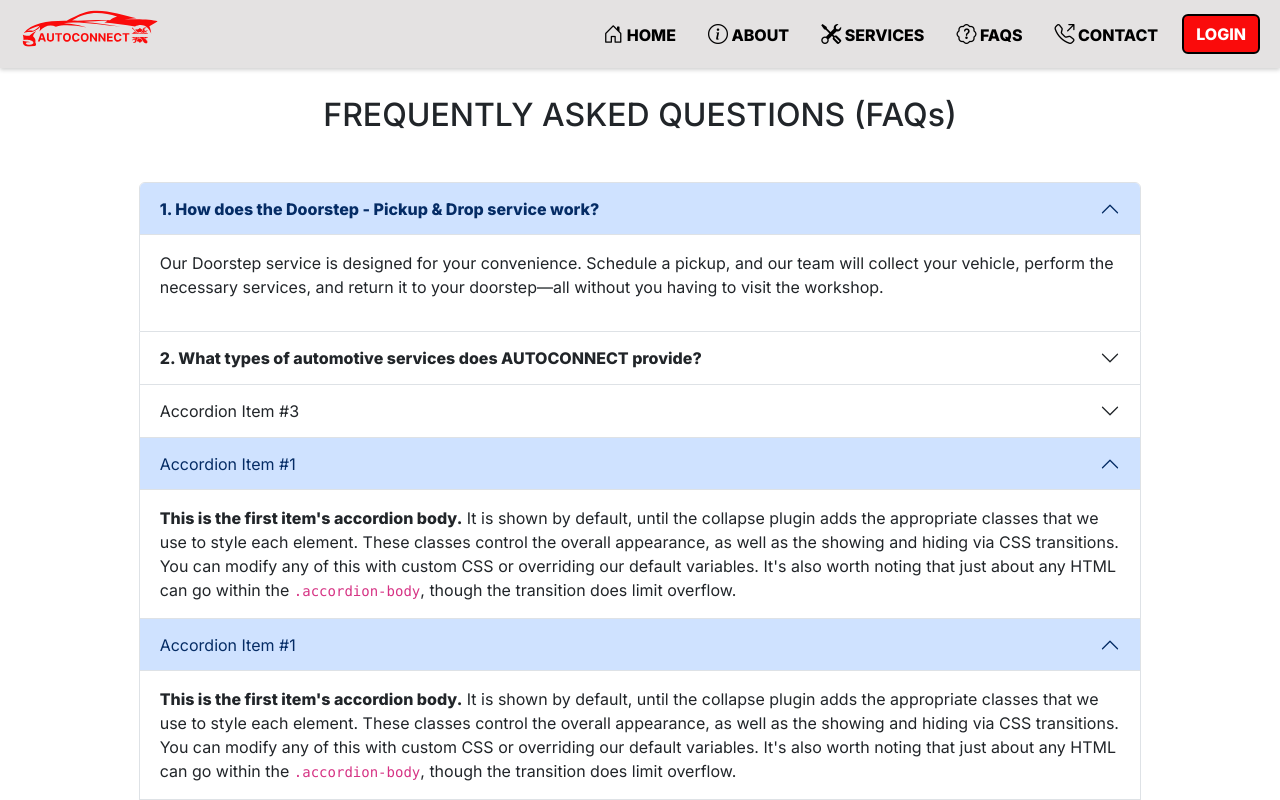
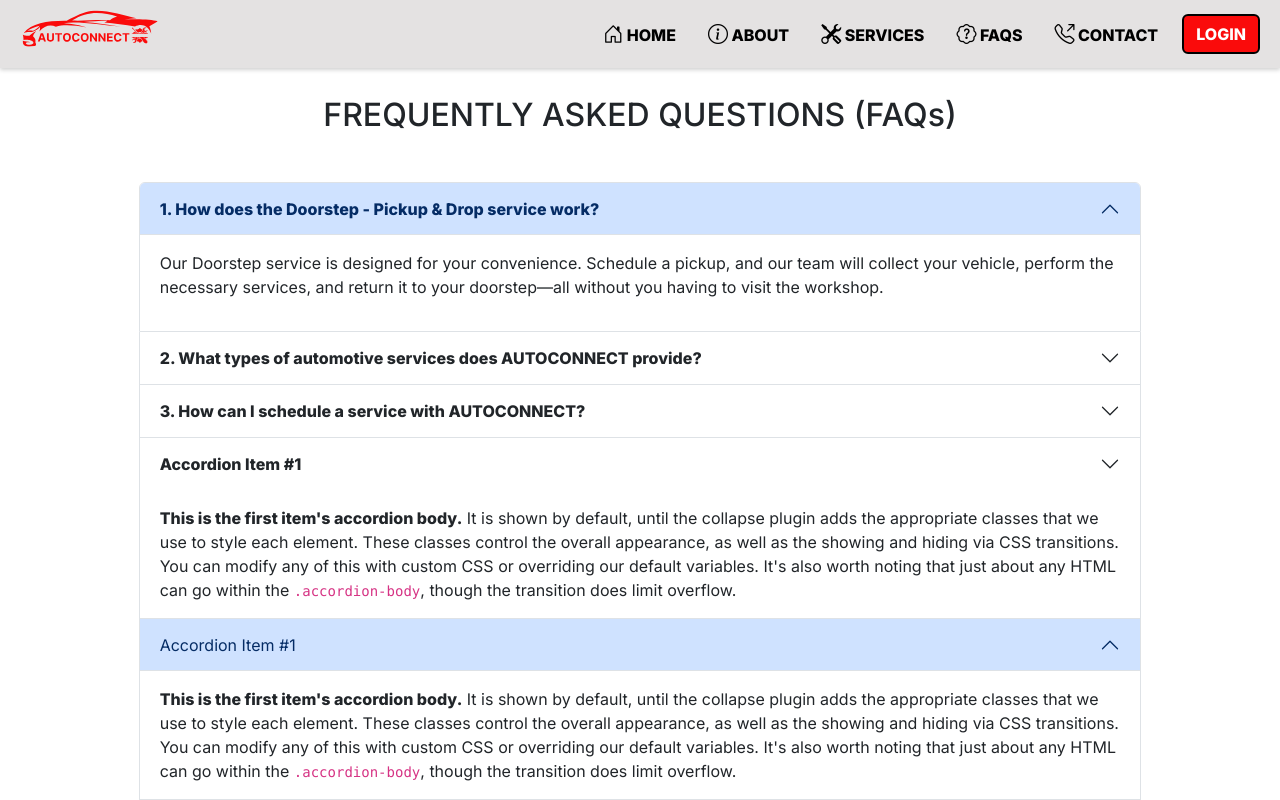
Before and after one commit to jaspherbagor/AutoConnect, a React (Create React App) app in the folder front-end/: page /faqs in a window 1280 px wide. Shown: the top 800 px of the page. Built offline with nearby package versions, Linux system fonts and the light colour scheme.

Commit message:
updated the content of accordion item 3

```diff
--- a/front-end/src/components/pages/client/faqs.jsx
+++ b/front-end/src/components/pages/client/faqs.jsx
@@ -36,19 +36,19 @@ const Faqs = () => {
             </div>
             <div class="accordion-item">
               <h2 class="accordion-header">
-                <button class="accordion-button collapsed" type="button" data-bs-toggle="collapse" data-bs-target="#faq-Three" aria-expanded="false" aria-controls="faq-Three">
-                  Accordion Item #3
+                <button class="accordion-button collapsed fw-bold" type="button" data-bs-toggle="collapse" data-bs-target="#faq-Three" aria-expanded="false" aria-controls="faq-Three">
+                  3. How can I schedule a service with AUTOCONNECT?
                 </button>
               </h2>
               <div id="faq-Three" class="accordion-collapse collapse">
                 <div class="accordion-body text-start">
-                  <strong>This is the third item's accordion body.</strong> It is hidden by default, until the collapse plugin adds the appropriate classes that we use to style each element. These classes control the overall appearance, as well as the showing and hiding via CSS transitions. You can modify any of this with custom CSS or overriding our default variables. It's also worth noting that just about any HTML can go within the <code>.accordion-body</code>, though the transition does limit overflow.
+                  <p>Scheduling a service with us is easy! Simply visit our website or give us a call to book an appointment. You can also use our online platform to schedule the Doorstep - Pickup & Drop service at your preferred time.</p>
                 </div>
               </div>
             </div>
             <div class="accordion-item">
               <h2 class="accordion-header">
-                <button class="accordion-button" type="button" data-bs-toggle="collapse" data-bs-target="#faq-Four" aria-expanded="true" aria-controls="faq-Four">
+                <button class="accordion-button collapsed fw-bold" type="button" data-bs-toggle="collapse" data-bs-target="#faq-Four" aria-expanded="true" aria-controls="faq-Four">
                   Accordion Item #1
                 </button>
               </h2>
```
